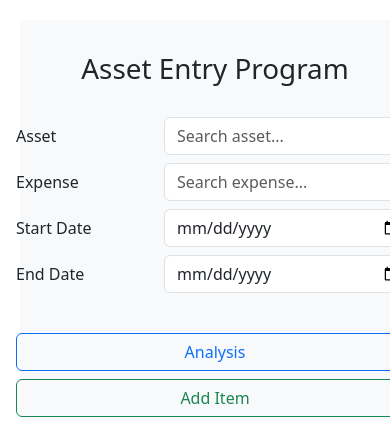
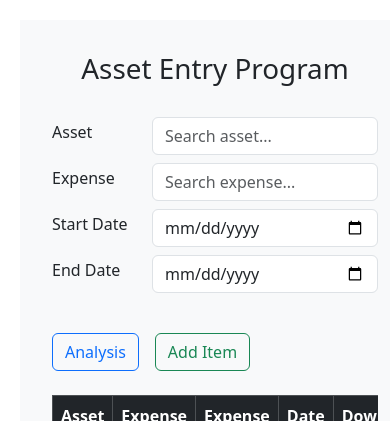
Before and after one commit to burghporter314/asset-entry, a React (Vite) app in the folder asset-entry-FE/: page / in a window 390 px wide. Shown: the top 421 px of the page. Built offline with nearby package versions, Linux system fonts and the light colour scheme; no server answers.

Commit message:
Increased mobile compatibility

```diff
--- a/asset-entry-FE/index.html
+++ b/asset-entry-FE/index.html
@@ -4,6 +4,7 @@
     <meta charset="UTF-8" />
     <link rel="icon" type="image/svg+xml" href="/vite.svg" />
     <meta name="viewport" content="width=device-width, initial-scale=1.0" />
+    <meta http-equiv="X-UA-Compatible" content="IE=edge">
     <title>asset-entry</title>
   </head>
   <body>
--- a/asset-entry-FE/src/pages/add_entry.tsx
+++ b/asset-entry-FE/src/pages/add_entry.tsx
@@ -106,7 +106,7 @@ const AddEntryComponent: React.FC = () => {
         justifyContent: "center"
       }}
     >
-      <Card className="p-4 shadow" style={{ width: "420px" }}>
+      <Card className="p-4 shadow" style={{ maxWidth: "400px" }}>
         {showSuccess && (
           <Alert
             variant="success"
--- a/asset-entry-FE/src/pages/table.tsx
+++ b/asset-entry-FE/src/pages/table.tsx
@@ -124,58 +124,60 @@ const TableComponent: React.FC = () => {
 
             <div className="d-flex flex-column gap-2">
                 <div className="d-flex align-items-center">
-                    <Form.Label className="me-2 mb-0" style={{ width: "140px" }}>Asset</Form.Label>
+                <Form.Label style={{ minWidth: "100px", flex: "0 0 auto" }}>Asset</Form.Label>
                     <Form.Control
                         type="text"
                         placeholder="Search asset..."
                         value={assetSearch}
                         onChange={(e) => setAssetSearch(e.target.value)}
-                        style={{ width: "250px" }}
+                        style={{ flex: "1 1 auto", minWidth: "120px" }}
                     />
                 </div>
 
                 <div className="d-flex align-items-center">
-                    <Form.Label className="me-2 mb-0" style={{ width: "140px" }}>Expense</Form.Label>
+                    <Form.Label style={{ minWidth: "100px", flex: "0 0 auto" }}>Expense</Form.Label>
                     <Form.Control
                         type="text"
                         placeholder="Search expense..."
                         value={expenseSearch}
                         onChange={(e) => setExpenseSearch(e.target.value)}
-                        style={{ width: "250px" }}
+                        style={{ flex: "1 1 auto", minWidth: "120px" }}
                     />
                 </div>
 
                 <div className="d-flex align-items-center">
-                    <Form.Label className="me-2 mb-0" style={{ width: "140px" }}>Start Date</Form.Label>
+                    <Form.Label style={{ minWidth: "100px", flex: "0 0 auto" }}>Start Date</Form.Label>
                     <Form.Control
                         type="date"
                         value={startDate}
                         onChange={(e) => setStartDate(e.target.value)}
-                        style={{ width: "250px" }}
+                        style={{ flex: "1 1 auto", minWidth: "120px" }}
                     />
                 </div>
 
                 <div className="d-flex align-items-center">
-                    <Form.Label className="me-2 mb-0" style={{ width: "140px" }}>End Date</Form.Label>
+                    <Form.Label style={{ minWidth: "100px", flex: "0 0 auto" }}>End Date</Form.Label>
                     <Form.Control
                         type="date"
                         value={endDate}
                         onChange={(e) => setEndDate(e.target.value)}
-                        style={{ width: "250px" }}
+                        style={{ flex: "1 1 auto", minWidth: "120px" }}
                     />
                 </div>
 
                 <br />
+                <div className="d-flex gap-2 flex-wrap">
                     <Button
                         variant="outline-primary"
                         onClick={() => navigate("/analyze", { state: { filteredData } })}
                     >
                         Analysis
                     </Button>
-
+                    <br />
                     <Button variant="outline-success" onClick={() => navigate("/add-item")}>
                         Add Item
                     </Button>
+                </div>
             </div>
 
             <br />
```
Lines whose indentation alone changed are shown as unchanged.
